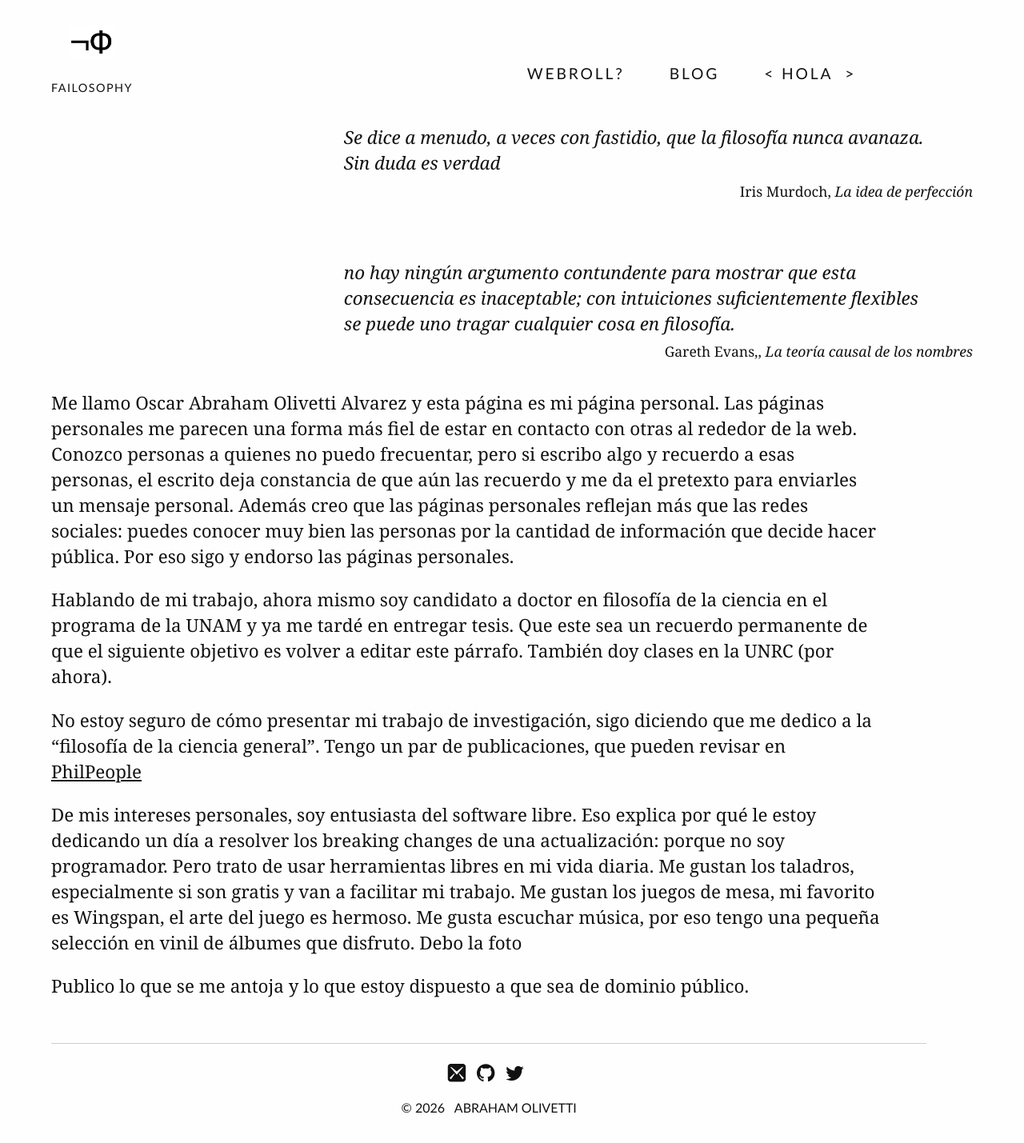
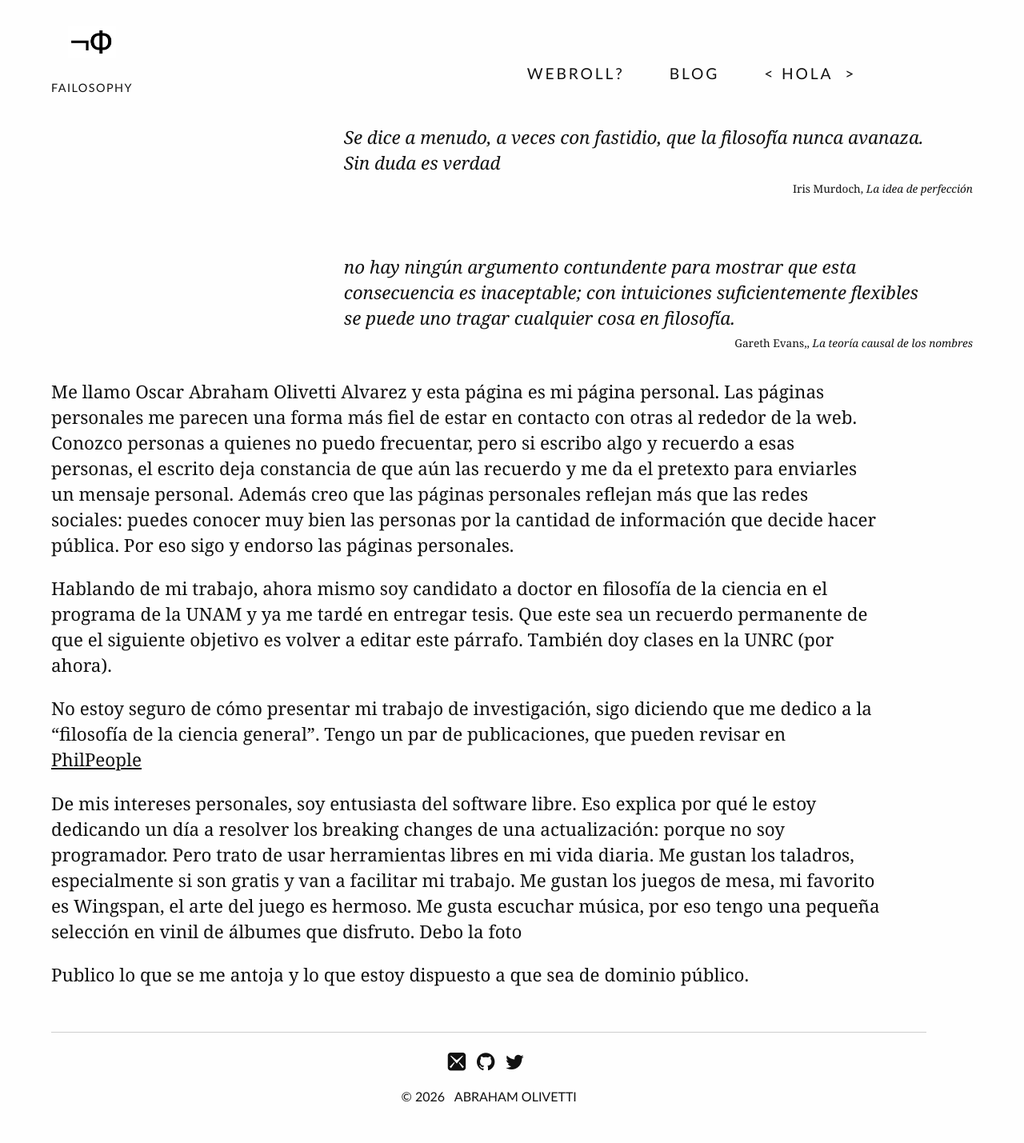
Before and after one commit to Oiuhukt/failosophy, a Jekyll site: the page built from index.md, in a window 1280 px wide. Shown: the whole page at 80% size. Built offline with Jekyll 4.4.1, drawn with Linux system fonts in a browser that asks for light colours; some web fonts are replaced.

Commit message:
dando formato al último post

```diff
--- a/css/tufte.scss
+++ b/css/tufte.scss
@@ -181,7 +181,11 @@
     clear: both;
 }
 
-/* end chapter epigraphs styles */
+/* Blockquote styling - smaller font than body */
+blockquote {
+    font-size: 0.9rem; /* Smaller than body text (1.4rem) */
+    line-height: 1.5;
+}
 
 blockquote p,
 blockquote footer {
@@ -191,15 +195,11 @@
 }
 
 blockquote footer {
-    font-size: 1.1rem;
+    font-size: 0.85rem; /* Even smaller for citations */
     line-height: 1.78181818;
     margin-top: 1.78181818rem;
     margin-bottom: 1.78181818rem;
 }
-
-/* blockquote footer { width: 45%;
-                    text-align: right; }
-*/
 
 .sans {
     font-family: $sans-font;
```
